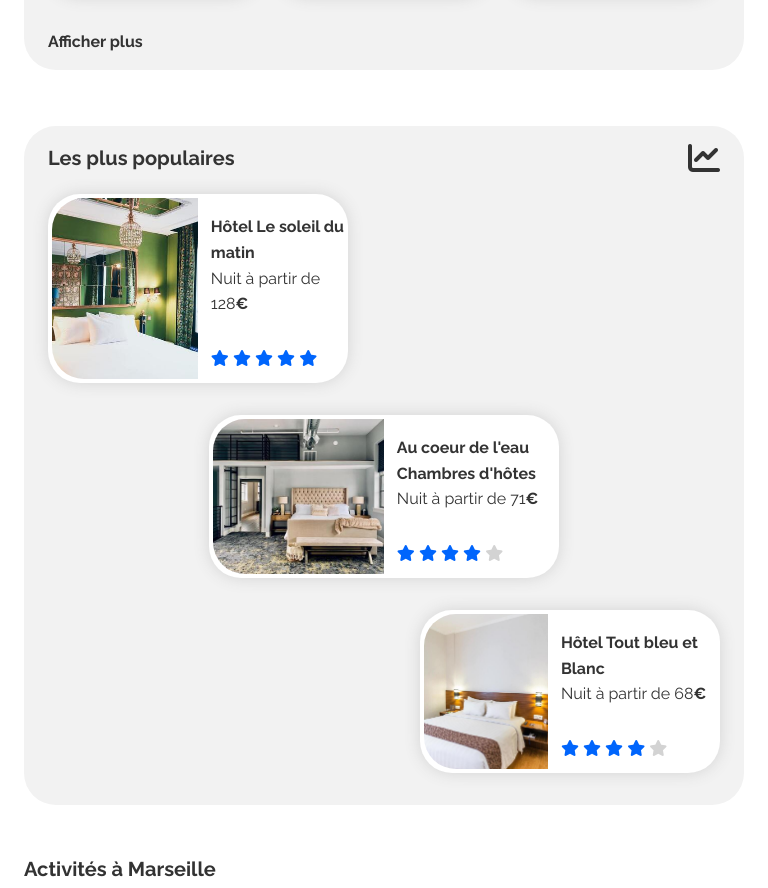
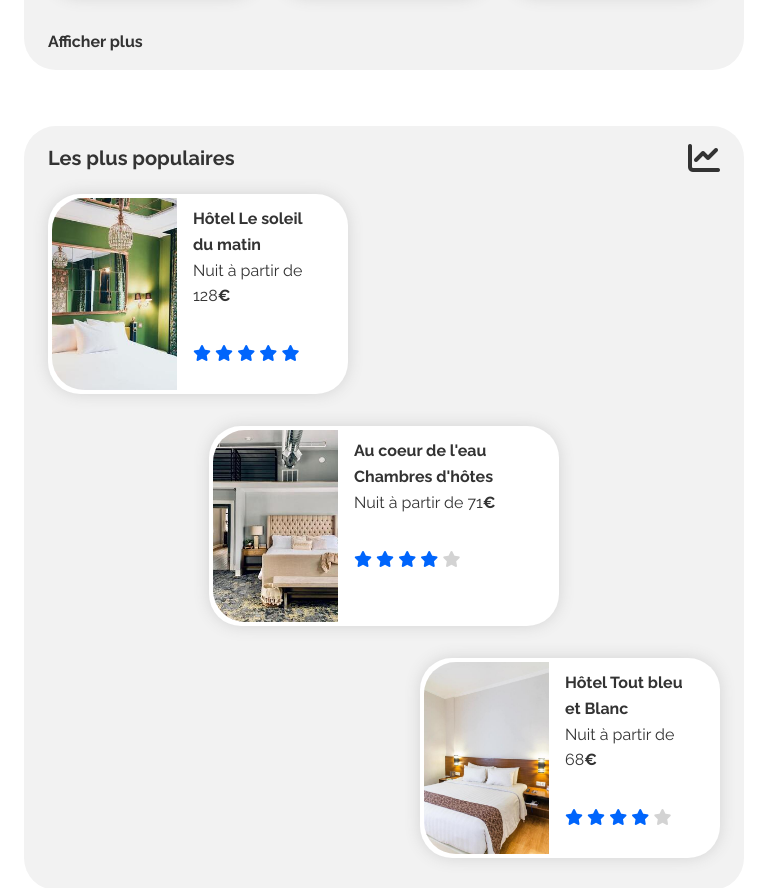
Before and after one commit to pegasus888/HonorineMarie_2_03082021, a plain HTML site: page index.html in a window 768 px wide. Shown: the part 992-1880 px from the top of the page. Drawn offline with Linux system fonts and the light colour scheme.

Commit message:
mostpop responsive

```diff
--- a/css/media.css
+++ b/css/media.css
@@ -1,6 +1,5 @@
 @media  (max-width: 730px) {
   /* Header */
-
 .header {
 display: flex;
 background-image: url("../images/Reservia.svg");
@@ -70,7 +69,6 @@
 .menu1 li:hover a {
 color: #0065fc;
 }
-
 }
 
 @media  (min-width: 470px) and (max-width: 730px) {
@@ -112,7 +110,6 @@
 .activities6 {
 object-position: center;
 }
-
 
   /* Footer */
 footer {
@@ -254,7 +251,8 @@ flex-direction: column;
 }
 }
 
-@media  (min-width: 620px) and (max-width: 1350px) {
+@media  (min-width: 620px) and (max-width: 1250px) {
+  /* Lodging */
 main {
 flex-direction: column;
 }
@@ -267,10 +265,12 @@ main {
 .lodgecard7,
 .lodgecard9 {
 width: 300px;
+height: 200px;
 }
 
 .lodgecard8 {
 width: 350px;
+height: 200px;
 }
 
 .lodgecard7 {
@@ -280,10 +280,19 @@ main {
 .lodgecard9 {
 align-self: flex-end;
 }
+
+.lodgecard7 img,
+.lodgecard8 img,
+.lodgecard9 img {
+  height: 192px;
+}
+
+.starpop {
+  margin-top: 2em;
+}
 }
 
 @media  (min-width: 730px) {
-
   /* Background */
 .content3 {
 background-color: var(--light-color);
@@ -390,12 +399,12 @@ main > *:nth-child(2) {
 }
 
 main > *:nth-child(1) {
-  flex: 1 1 70%;
+flex: 1 1 65%;
 min-width: 25ch;
 }
 
 main > *:nth-child(2) {
-  flex: 1 1 25%;
+flex: 1 1 30%;
 min-width: 183px;
 }
 
@@ -443,15 +452,10 @@ footer {
 }
 }
 
-@media (min-width: 1350px) {
+@media (min-width: 1250px) {
   /* Les plus populaires */
-
 .content4 {
 width: 100%;
 min-width: 183px;
 }
-
-  .lodgecard8 img {
-    width: 43%;
 }
-}
--- a/css/style.css
+++ b/css/style.css
@@ -9,6 +9,7 @@
   overflow: auto;
   margin-bottom: 40px;
   padding-left: 0;
+  /*! min-width: 200px; */
 }
 
 .locationIcon {
@@ -27,6 +28,7 @@
   width: 14em;
   font-weight: 600;
   font-size: 1rem;
+  min-width: 150px;
 }
 
 .locationInput::placeholder {
@@ -193,7 +195,9 @@ main > *:nth-child(1) {
 .lodgecard7,
 .lodgecard8,
 .lodgecard9 {
-  min-width: 183px;
+  width: 350px;
+  height: 145px;
+  padding-right: 1.8em;
 }
 
 .lodgecard1 img,
@@ -212,19 +216,15 @@ main > *:nth-child(1) {
 .lodgecard7 img,
 .lodgecard8 img,
 .lodgecard9 img {
-  width: 50%;
+  width: 125px;
   object-fit: cover;
   border-top-left-radius: 2rem;
   border-bottom-left-radius: 2rem;
-}
-
-.lodgecard7 img,
-.lodgecard8 img {
-  height: auto;
+  height: 135px;
 }
 
 .lodgecard9 img {
-  height: 155.2px;
+flex-shrink: 0;
 }
 
 .lodgeTitle,
@@ -232,7 +232,7 @@ main > *:nth-child(1) {
 .lodgeStar,
 .lodgecard8 h4,
 .activitiesTitle {
-  padding-left: 0.8em;
+  padding-left: 1em;
 }
 
 .lodging {
@@ -240,7 +240,7 @@ main > *:nth-child(1) {
 }
 
 .popinfo h4 {
-  margin-top: 1em;
+  margin-top: .5em;
 }
 
 .popinfo .lodgeTitle-eau {
@@ -271,8 +271,7 @@ main > *:nth-child(2) {
 }
 
 .starpop {
-  margin-top: 1.8em;
-  margin-bottom: .5em;
+  margin-top: 1.3em;
 }
 
 .starpop .eau {
--- a/css/utilities.css
+++ b/css/utilities.css
@@ -90,7 +90,7 @@ img {
   color: lightgrey;
 }
 
-/* Background */
+        /* Background */
 .content4,
 .content6 {
   background-color: var(--light-color);
```
Lines whose indentation alone changed are shown as unchanged.
